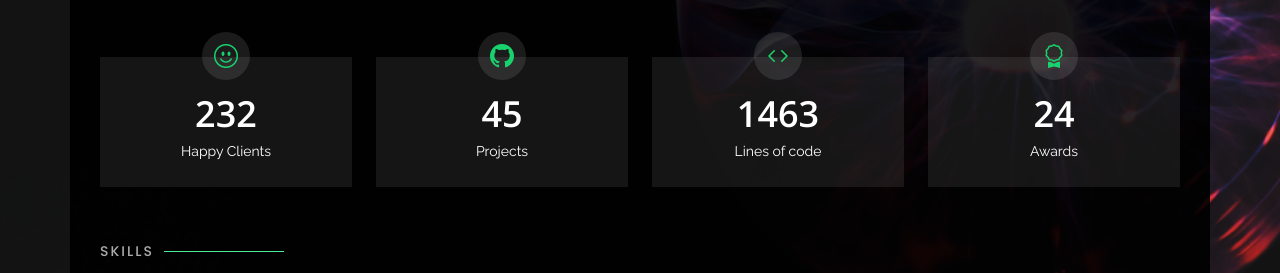
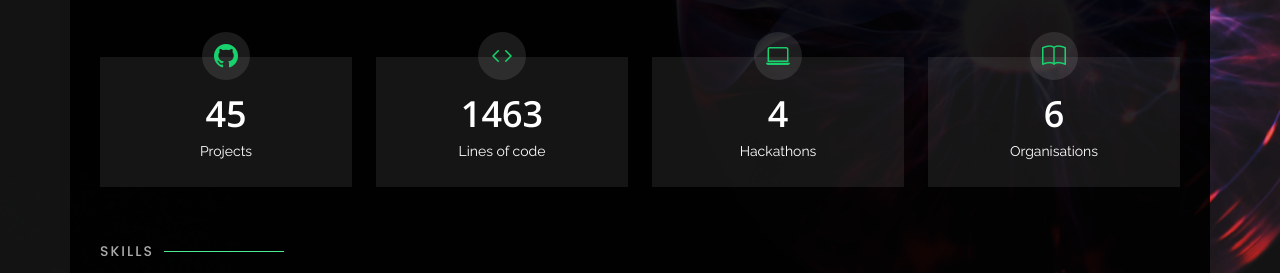
Before and after one commit to araohatkokate/portfolio-website, a plain HTML site: page index.html in a window 1280 px wide. Both pictures are taken after a click on the link "About". Shown: the part 475-748 px from the top of the page. Drawn offline with nearby package versions, Linux system fonts and the light colour scheme.

Commit message:
updated resume and about section of portfolio

```diff
--- a/index.html
+++ b/index.html
@@ -61,7 +61,7 @@
       <div class="social-links">
         <a target="_blank" href="https://github.com/araohatkokate" class="github"><i class="bi bi-github"></i></a>
         <a target="_blank" href="https://www.linkedin.com/in/araohat-kokate-689a4b222/" class="linkedin"><i class="bi bi-linkedin"></i></a>
-        <a target="_blank" href="https://drive.google.com/file/d/1H_0uV1bR1zv6zXnhrLWpmQ_6ADG10cNi/view?usp=drive_link" class="file-pdf"><i class="bi bi-file-pdf"></i></a>
+        <a target="_blank" href="https://drive.google.com/file/d/1kBb4ohpE5zi-GQfgdsXQmpj3_oi4jDNs/view?usp=drive_link" class="file-pdf"><i class="bi bi-file-pdf"></i></a>
         <a target="_blank" href="https://discord.com/channels/@me" class="discord"><i class="bi bi-discord"></i></a>
       </div>
 
@@ -116,14 +116,6 @@
 
       <div class="row">
 
-        <div class="col-lg-3 col-md-6">
-          <div class="count-box">
-            <i class="bi bi-emoji-smile"></i>
-            <span data-purecounter-start="0" data-purecounter-end="232" data-purecounter-duration="1" class="purecounter"></span>
-            <p>Happy Clients</p>
-          </div>
-        </div>
-
         <div class="col-lg-3 col-md-6 mt-5 mt-md-0">
           <div class="count-box">
             <i class="bi bi-github"></i>
@@ -140,11 +132,18 @@
           </div>
         </div>
 
+        <div class="col-lg-3 col-md-6">
+          <div class="count-box">
+            <i class="bi bi-laptop"></i>
+            <span data-purecounter-start="0" data-purecounter-end="4" data-purecounter-duration="1" class="purecounter"></span>
+            <p>Hackathons</p>
+          </div>
+        </div>
         <div class="col-lg-3 col-md-6 mt-5 mt-lg-0">
           <div class="count-box">
-            <i class="bi bi-award"></i>
-            <span data-purecounter-start="0" data-purecounter-end="24" data-purecounter-duration="1" class="purecounter"></span>
-            <p>Awards</p>
+            <i class="bi bi-book"></i>
+            <span data-purecounter-start="0" data-purecounter-end="6" data-purecounter-duration="1" class="purecounter"></span>
+            <p>Organisations</p>
           </div>
         </div>
 
```
